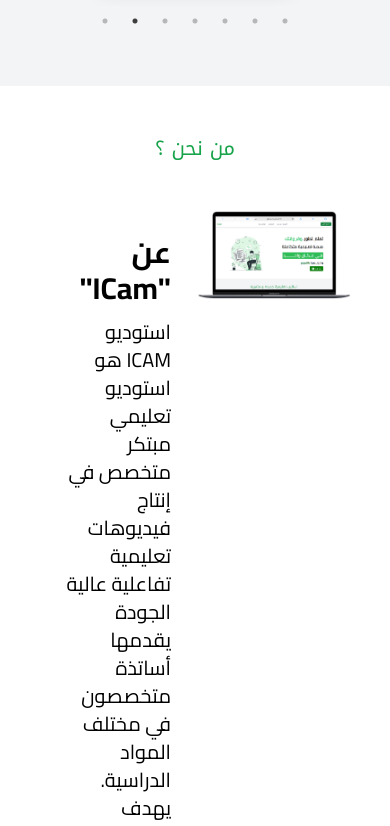
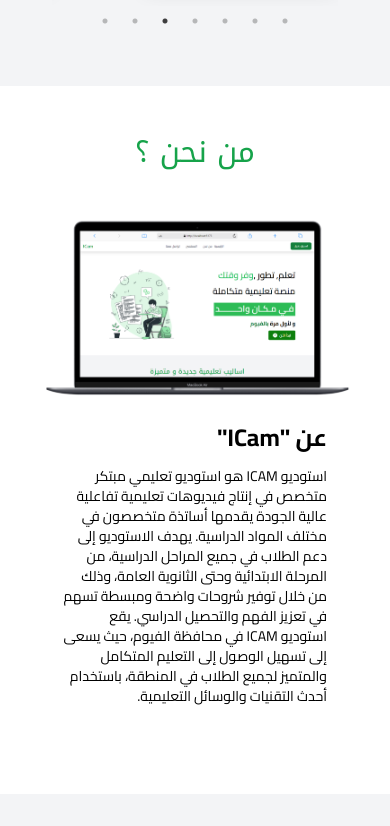
Before and after one commit to abosaifzzz/icam-studio, a React (Vite) app: page / in a window 390 px wide. Shown: the part 1500-2326 px from the top of the page. Built offline with nearby package versions, Linux system fonts and the light colour scheme; a web font is replaced by a local one.

Commit message:
last update

```diff
--- a/src/Pages/Home/Home.jsx
+++ b/src/Pages/Home/Home.jsx
@@ -161,6 +161,9 @@
         cssEase: "linear",
         slidesToShow: 3,
         slidesToScroll: 3,
+        pauseOnHover: true, // Pause autoplay on hover for manual control
+        swipe: true, // Enable swiping for manual control
+        arrows: true,
         initialSlide: 0,
         responsive: [
             {
@@ -179,7 +182,9 @@
                 breakpoint: 480,
                 settings: {
                     slidesToShow: 1,
-                    slidesToScroll: 1
+                    slidesToScroll: 1,
+                    speed: 2500,
+                    autoplaySpeed: 1500,
                 }
             }
         ]
@@ -228,7 +233,9 @@
                 breakpoint: 480,
                 settings: {
                     slidesToShow: 1,
-                    slidesToScroll: 1
+                    slidesToScroll: 1,
+                    speed: 2000,
+                    autoplaySpeed: 2000,
                 }
             }
         ]
@@ -512,13 +519,13 @@
                     </div>
 
                 </div> */}
-                <p className="lg:text-4xl md:text-3xl text-xl mt-10 m-0 kufi font-medium  text-green-600 p-2 ">  من نحن ؟</p>
+                <p className="lg:text-4xl text-3xl  mt-10 m-0 kufi font-medium  text-green-600 p-2 ">  من نحن ؟</p>
 
-                <div className="fourth-data flex">
-                    <div className="left w-1/2"><img src={home} alt="" /></div>
-                    <div className="right w-1/2 p-6">
-                        <p className="cairo text-3xl font-bold">عن "ICam"</p>
-                        <p className="cairo text-xl mt-3">استوديو ICAM هو استوديو تعليمي مبتكر متخصص في إنتاج فيديوهات تعليمية تفاعلية عالية الجودة يقدمها أساتذة متخصصون في مختلف المواد الدراسية. يهدف الاستوديو إلى دعم الطلاب في جميع المراحل الدراسية، من المرحلة الابتدائية وحتى الثانوية العامة، وذلك من خلال توفير شروحات واضحة ومبسطة تسهم في تعزيز الفهم والتحصيل الدراسي.
+                <div className="fourth-data md:flex">
+                    <div className="left md:w-1/2"><img src={home} alt="" /></div>
+                    <div className="right md:w-1/2 p-6">
+                        <p className="cairo md:text-3xl text-2xl font-bold">عن "ICam"</p>
+                        <p className="cairo md:text-xl text-sm mt-3">استوديو ICAM هو استوديو تعليمي مبتكر متخصص في إنتاج فيديوهات تعليمية تفاعلية عالية الجودة يقدمها أساتذة متخصصون في مختلف المواد الدراسية. يهدف الاستوديو إلى دعم الطلاب في جميع المراحل الدراسية، من المرحلة الابتدائية وحتى الثانوية العامة، وذلك من خلال توفير شروحات واضحة ومبسطة تسهم في تعزيز الفهم والتحصيل الدراسي.
 
                             يقع استوديو ICAM في محافظة الفيوم، حيث يسعى إلى تسهيل الوصول إلى التعليم المتكامل والمتميز لجميع الطلاب في المنطقة، باستخدام أحدث التقنيات والوسائل التعليمية.</p>
 
@@ -612,7 +619,7 @@
 
             </div>
             <div className="sixth flex flex-col items-center pb-24 mt-9">
-                <p className="cairo lg:text-4xl md:text-3xl text-2xl text-green-700">يقدمها نخبة من اكفئ المعلمين بالمحافظة</p>
+                <p className="cairo lg:text-4xl md:text-3xl text-xl text-green-700">يقدمها نخبة من اكفئ المعلمين بالمحافظة</p>
 
                 <div className="teachers  w-full overflow-hidden pb-12 mx-9 mt-6 ">
                     <Slider {...settings2}>
```
